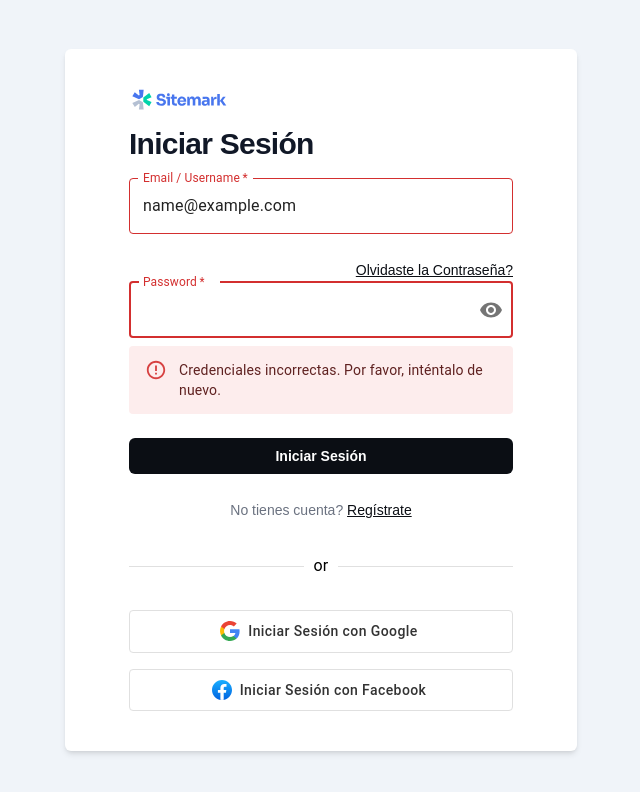
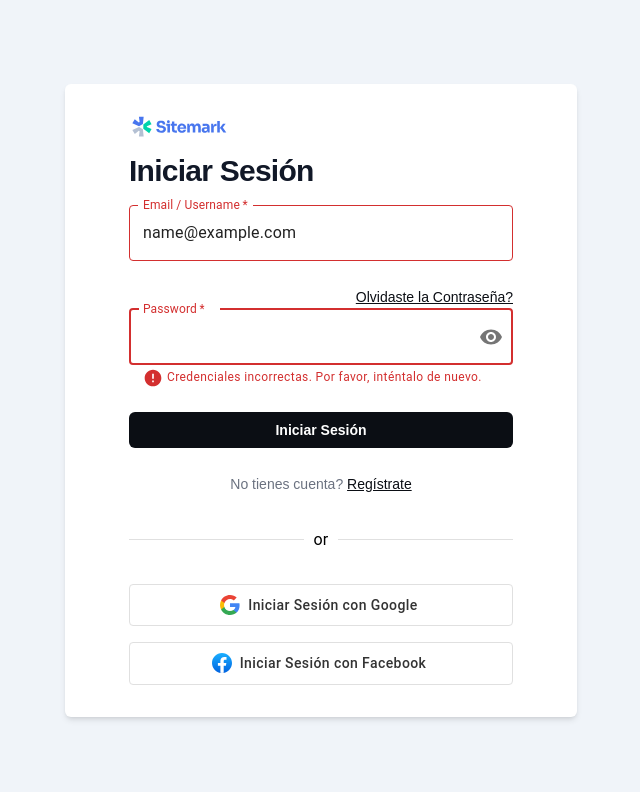
Before and after one commit to Ovtt17/survey-app-ui, a React (Vite) app: page /login in a window 1280 px wide. Both pictures are taken after typing "name@example.com", "Sample123" into the empty fields and a click on the button "Iniciar Sesión". Shown: the top 792 px of the page, without its empty margins (319-959 px from the left). Built offline with nearby package versions, Linux system fonts and the light colour scheme; no server answers.

Commit message:
Refactor: Add ErrorHelper in LoginForm

```diff
--- a/src/components/sign-in/LoginForm.tsx
+++ b/src/components/sign-in/LoginForm.tsx
@@ -1,7 +1,8 @@
 import { Visibility, VisibilityOff } from '@mui/icons-material';
-import { Alert, FormControl, IconButton, InputAdornment, InputLabel, OutlinedInput, TextField } from '@mui/material';
+import { FormControl, FormHelperText, IconButton, InputAdornment, InputLabel, OutlinedInput, TextField } from '@mui/material';
 import React, { FC, useState } from 'react';
 import { Link } from 'react-router-dom';
+import ErrorHelperText from '../error/ErrorHelperText';
 
 interface LoginFormProps {
   handleSubmit: (e: React.FormEvent<HTMLFormElement>) => void;
@@ -44,7 +45,12 @@ const LoginForm: FC<LoginFormProps> = ({ handleSubmit, passwordRef, errorMessage
             </a>
           </div>
         </div>
-        <FormControl required fullWidth variant="outlined" error={!!errorMessage}>
+        <FormControl
+          required
+          fullWidth
+          variant="outlined"
+          error={!!errorMessage}
+        >
           <InputLabel htmlFor="outlined-adornment-password">Password</InputLabel>
           <OutlinedInput
             id="password"
@@ -67,9 +73,9 @@ const LoginForm: FC<LoginFormProps> = ({ handleSubmit, passwordRef, errorMessage
             inputRef={passwordRef}
           />
           {errorMessage && (
-            <Alert severity="error" className="mt-2">
-              {errorMessage}
-            </Alert>
+            <FormHelperText>
+              <ErrorHelperText errorMessage={errorMessage} />
+            </FormHelperText>
           )}
         </FormControl>
       </FormControl>
--- a/src/pages/Login.tsx
+++ b/src/pages/Login.tsx
@@ -53,7 +53,7 @@ const Login = () => {
 
   return (
     <section className="flex min-h-screen flex-col justify-center items-center px-4 sm:px-6 lg:px-8">
-      <div className='w-full flex justify-center max-w-lg p-6 sm:p-10 bg-white rounded-md shadow-md'>
+      <div className='w-full flex justify-center max-w-lg p-6 sm:p-8 bg-white rounded-md shadow-md'>
         <article className="flex flex-col gap-4 w-full max-w-sm">
           <SitemarkIcon />
           <h2 className="text-start text-3xl font-bold leading-9 tracking-tight text-gray-900">
```
